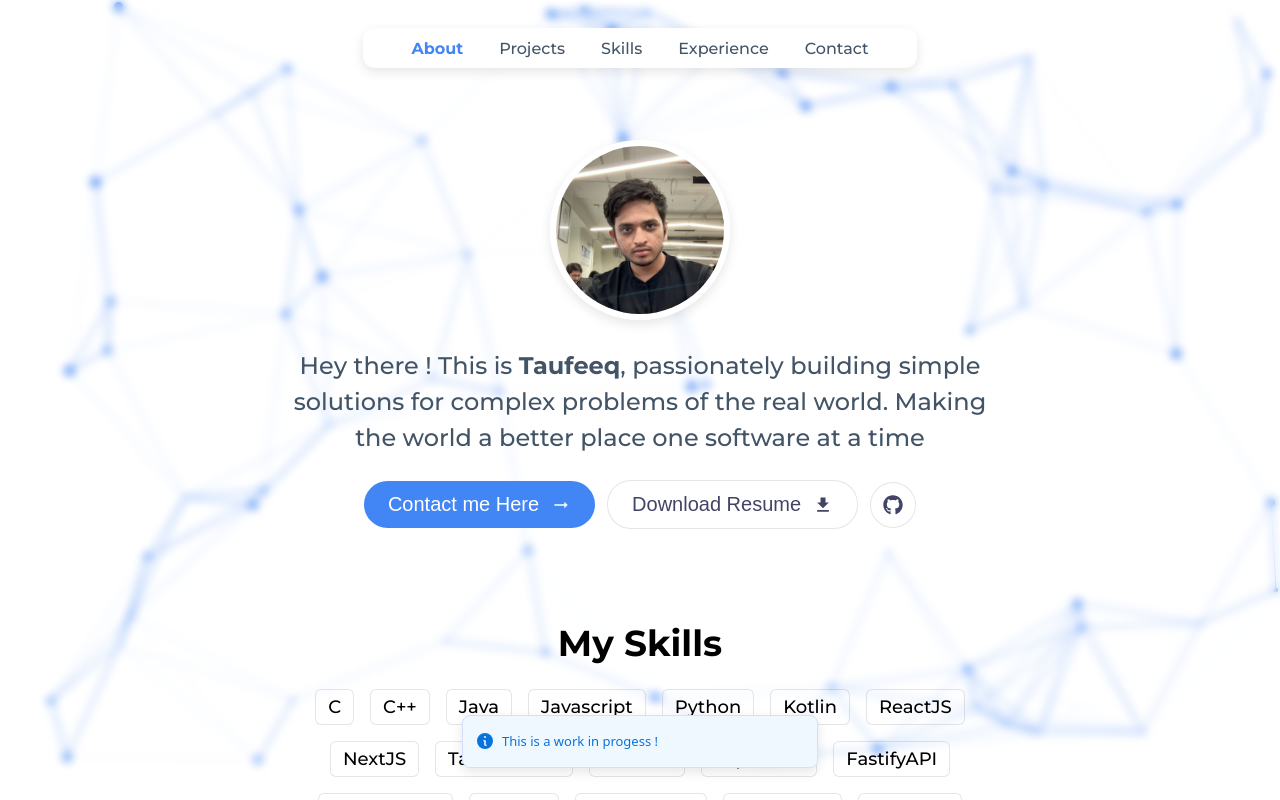
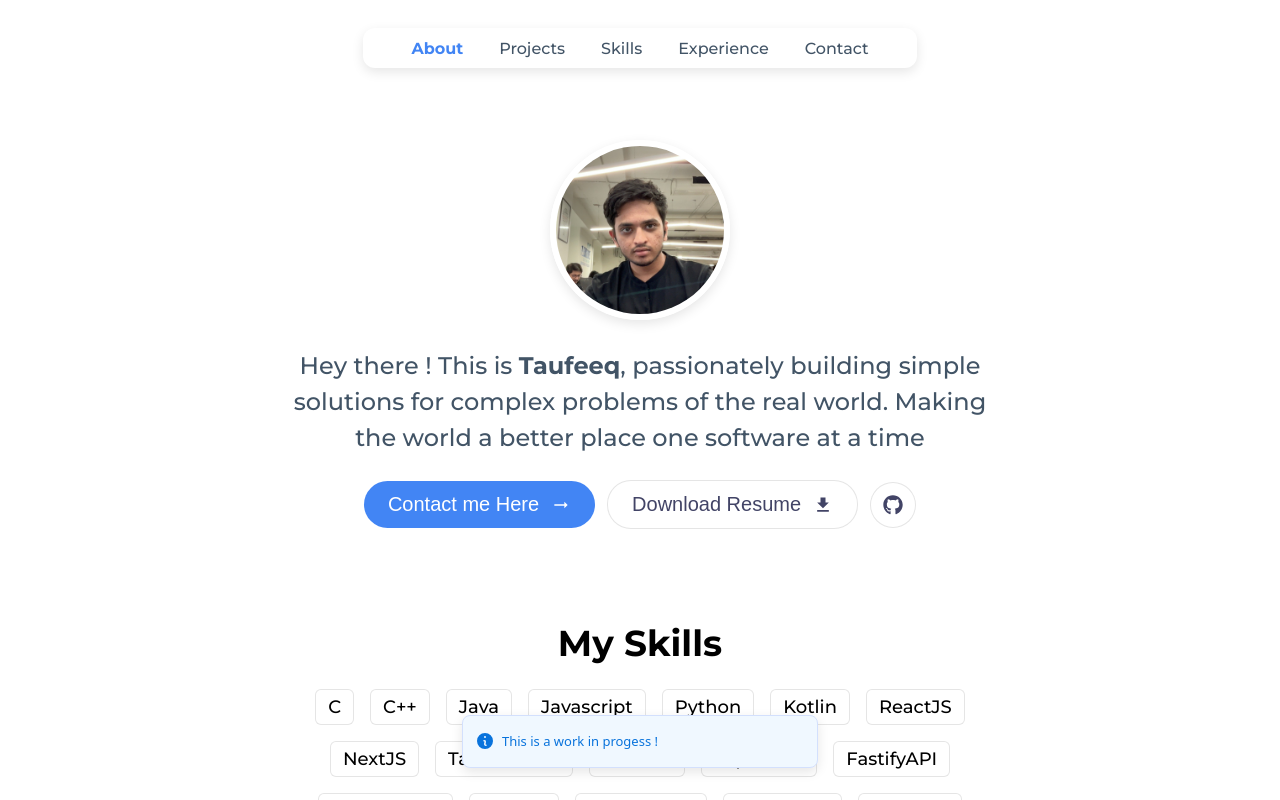
Before and after one commit to taufeeq-ahmed/maestro, a Next.js app: page / in a window 1280 px wide. Built offline with nearby package versions, Linux system fonts and the light colour scheme.

Commit message:
tsparticles are removed

```diff
--- a/app/layout.jsx
+++ b/app/layout.jsx
@@ -2,7 +2,7 @@ import { Montserrat } from 'next/font/google';
 import './globals.css';
 import React from 'react';
 import { Toaster } from 'sonner';
-import ParticlesLayout from '../components/ParticlesLayout/ParticlesLayout';
+
 import styles from './layout.module.css';
 
 const montserrat = Montserrat({ subsets: ['latin'] });
@@ -17,7 +17,7 @@ export default function RootLayout({ children }) {
     return (
         <html lang="en">
             <body className={montserrat.className}>
-                <ParticlesLayout />
+
                 <Toaster richColors position="bottom-center" />
                 <main className={styles.main_content}>
                     {children}
--- a/components/ParticlesLayout/ParticlesLayout.jsx
+++ /dev/null
@@ -1,122 +0,0 @@
-/* eslint-disable import/no-extraneous-dependencies */
-/* eslint-disable max-len */
-/* eslint-disable react/jsx-indent-props */
-
-'use client';
-
-import React, { useEffect, useMemo, useState } from 'react';
-import Particles, { initParticlesEngine } from '@tsparticles/react';
-// import { loadAll } from "@/tsparticles/all"; // if you are going to use `loadAll`, install the "@tsparticles/all" package too.
-// import { loadFull } from "tsparticles"; // if you are going to use `loadFull`, install the "tsparticles" package too.
-import { loadSlim } from '@tsparticles/slim'; // if you are going to use `loadSlim`, install the "@tsparticles/slim" package too.
-import { themeColorPrimary } from '../../app/constants/constants';
-// import { loadBasic } from "@tsparticles/basic"; // if you are going to use `loadBasic`, install the "@tsparticles/basic" package too.
-
-function ParticlesLayout() {
-    const [init, setInit] = useState(false);
-
-    // this should be run only once per application lifetime
-    useEffect(() => {
-        initParticlesEngine(async (engine) => {
-            // you can initiate the tsParticles instance (engine) here, adding custom shapes or presets
-            // this loads the tsparticles package bundle, it's the easiest method for getting everything ready
-            // starting from v2 you can add only the features you need reducing the bundle size
-            // await loadAll(engine);
-            // await loadFull(engine);
-            await loadSlim(engine);
-            // await loadBasic(engine);
-        }).then(() => {
-            setInit(true);
-        });
-    }, []);
-
-    const particlesLoaded = (container) => {
-        console.log(container);
-    };
-
-    const options = useMemo(
-        () => ({
-            background: {
-                color: {
-                    // value: '#b8f49e',
-                    value: '#fff',
-                },
-            },
-            fpsLimit: 120,
-            interactivity: {
-                events: {
-                    onClick: {
-                        enable: true,
-                        mode: 'push',
-                    },
-                    onHover: {
-                        enable: true,
-                        mode: 'repulse',
-                    },
-                },
-                modes: {
-                    push: {
-                        quantity: 4,
-                    },
-                    repulse: {
-                        distance: 150,
-                        duration: 0.4,
-                    },
-                },
-            },
-            particles: {
-                color: {
-                    value: themeColorPrimary,
-                },
-                links: {
-                    color: themeColorPrimary,
-                    distance: 200,
-                    enable: true,
-                    opacity: 1,
-                    width: 1,
-                },
-                move: {
-                    direction: 'none',
-                    enable: true,
-                    outModes: {
-                        default: 'bounce',
-                    },
-                    random: false,
-                    speed: 4,
-                    straight: false,
-                },
-                number: {
-                    density: {
-                        enable: true,
-                    },
-                    value: 140,
-                },
-                opacity: {
-                    value: 1,
-                },
-                shape: {
-                    type: 'circle',
-                },
-                size: {
-                    value: { min: 1, max: 5 },
-                },
-            },
-            detectRetina: true,
-        }),
-        [],
-    );
-
-    if (init) {
-        return (
-            <Particles
-                id="tsparticles"
-                particlesLoaded={particlesLoaded}
-                options={options}
-            />
-        );
-    }
-
-    return null;
-}
-
-export default ParticlesLayout;
```
